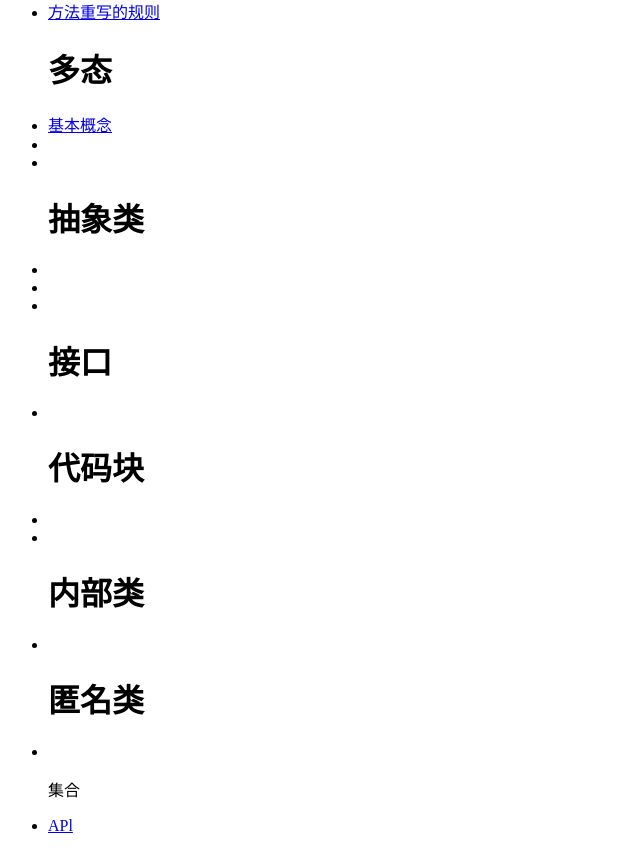
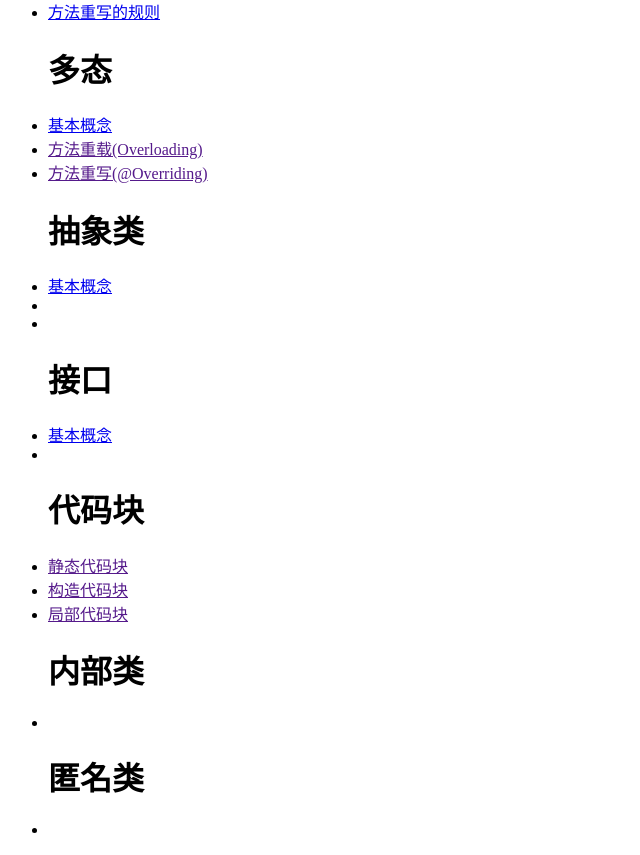
Before and after one commit to ruanzhaodong/JAVA-Knowledge-point, a plain HTML site: page index.html in a window 1280 px wide. Shown: the part 381-1236 px from the top of the page, without its empty margins (0-640 px from the left). Drawn offline with Linux system fonts and the light colour scheme.

Commit message:
Update index.html

```diff
--- a/index.html
+++ b/index.html
@@ -2,6 +2,7 @@
         <h1>封装</h1>
         <li><a href="C:\Users\rzd28\Desktop\阿东知识库\Java\封装\1.基本概念.html">基本概念</a></li>
         <li><a href="C:\Users\rzd28\Desktop\阿东知识库\Java\封装\2.访问权限修饰符.html">访问权限修饰符</a></li>
+
         <h1>继承</h1>
         <li><a href="C:\Users\rzd28\Desktop\阿东知识库\Java\继承\1.基本概念.html">基本概念</a></li>
         <li><a href="C:\Users\rzd28\Desktop\阿东知识库\Java\继承\2.继承语法.html">继承语法</a></li>
@@ -11,24 +12,33 @@
         <li><a href="C:\Users\rzd28\Desktop\阿东知识库\Java\继承\6.优先调用父类构造.html">优先调用父类构造方法</a></li>
         <li><a href="C:\Users\rzd28\Desktop\阿东知识库\Java\继承\7.方法表.html">方法表</a></li>
         <li><a href="C:\Users\rzd28\Desktop\阿东知识库\Java\继承\8.方法重写的规则.html">方法重写的规则</a></li>
+
+
         <h1>多态</h1>
         <li><a href="C:\Users\rzd28\Desktop\阿东知识库\Java\多态\1.基本概念.html">基本概念</a></li>
-                <li><a href="方法重载(Overloading)"></a></li>
-                <li><a href="方法重写(@Overriding)"></a></li>
+        <li><a href="">方法重载(Overloading)</a></li>
+        <li><a href="">方法重写(@Overriding)</a></li>
+
         <h1>抽象类</h1>
-                <li><a href="基本概念"></a></li>
+        <li><a href="C:\Users\rzd28\Desktop\阿东知识库\Java\抽象类\1.基本概念.html">基本概念</a></li>
         <li><a href=""></a></li>
-                <li><a href="#"></a></li>
+        <li><a href=""></a></li>
+
         <h1>接口</h1>
-                <li><a href="基本概念"></a></li>
+        <li><a href="C:\Users\rzd28\Desktop\阿东知识库\Java\接口\1.基本概念.html">基本概念</a></li>
+        <li><a href=""></a></li>
+
         <h1>代码块</h1>
-                <li><a href="静态代码块"></a></li>
-                <li><a href=""></a></li>
+        <li><a href="">静态代码块</a></li>
+        <li><a href="">构造代码块</a></li>
+        <li><a href="">局部代码块</a></li>
+
+
         <h1>内部类</h1>
         <li><a href="#"></a></li>
+
         <h1>匿名类</h1>
         <li><a href="#"></a></li>
 
-                 <p>集合</p>
-                 <li><a href="#">APl</a></li>
+
      </ul>
```
Lines whose indentation alone changed are shown as unchanged.
